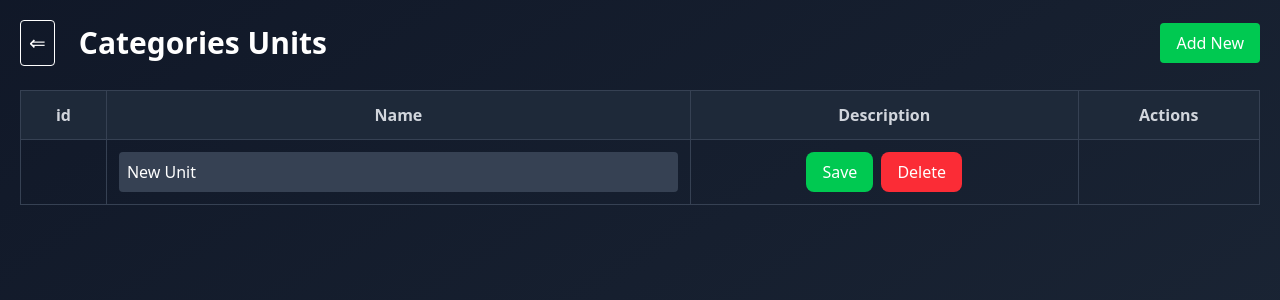
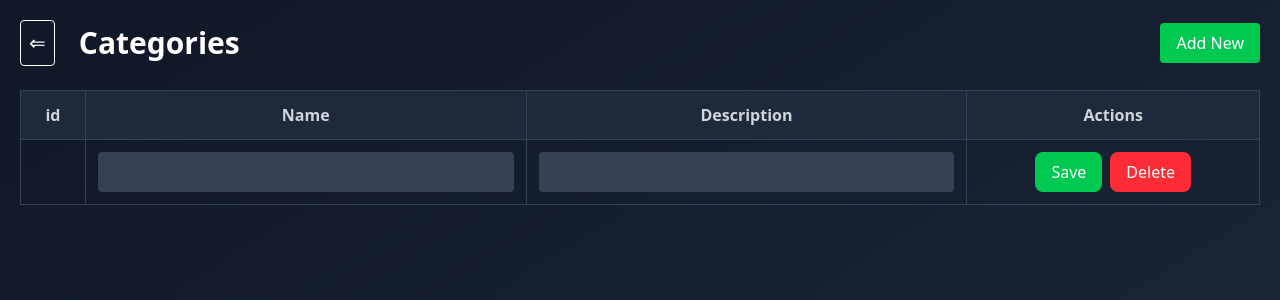
Before and after one commit to RajaShahzaibNaseer/hotel-PMS, a React (Vite) app: page /categories in a window 1280 px wide. Both pictures are taken after a click on the button "Add New". Shown: the top 300 px of the page. Built offline with nearby package versions, Linux system fonts and the light colour scheme; no server answers.

Commit message:
connected catagories with the backend

```diff
--- a/src/components/Inventory/SetupPages/Categories.jsx
+++ b/src/components/Inventory/SetupPages/Categories.jsx
@@ -38,10 +38,10 @@ const Categoriess = () => {
     };
 
     // Handle input change
-    const handleInputChange = (index, value) => {
+    const handleInputChange = (index, field, value) => {
         setCategoriesData((prevData) =>
             prevData.map((item, i) =>
-                i === index ? { ...item, name: value } : item
+                i === index ? { ...item, [field]: value } : item
             )
         );
     };
@@ -58,7 +58,7 @@ const Categoriess = () => {
                     headers: {
                         "Content-Type": "application/json",
                     },
-                    body: JSON.stringify({ name: item.name }),
+                    body: JSON.stringify({ name: item.name, description: item.description}),
                 });
 
                 if (!response.ok) throw new Error("Failed to update item.");
@@ -69,7 +69,7 @@ const Categoriess = () => {
                     headers: {
                         "Content-Type": "application/json",
                     },
-                    body: JSON.stringify({ name: item.name }),
+                    body: JSON.stringify({ name: item.name, description: item.description }),
                 });
 
                 if (!response.ok) throw new Error("Failed to create item.");
@@ -98,7 +98,7 @@ const Categoriess = () => {
 
     // Add a new categories unit
     const handleAddNew = () => {
-        const newCategories = { id: "",name: "New Unit", isEditing: true };
+        const newCategories = { id: "",name: "",description: "", isEditing: true };
         setCategoriesData([...categoriesData, newCategories]);
     };
 
@@ -107,7 +107,7 @@ const Categoriess = () => {
             <div className="flex justify-between items-center mb-6">
                 <div className="flex items-center gap-6">
                     <Link to="/inventory" className="text-xl border p-2 rounded">⇐</Link>
-                    <h1 className="text-3xl font-bold">Categories Units</h1>
+                    <h1 className="text-3xl font-bold">Categories</h1>
                 </div>
                 <button
                     className="bg-green-500 px-4 py-2 rounded"
@@ -141,12 +141,26 @@ const Categoriess = () => {
                                         type="text"
                                         value={row.name}
                                         onChange={(e) =>
-                                            handleInputChange(rowIndex, e.target.value)
+                                            handleInputChange(rowIndex, "name" ,e.target.value)
                                         }
                                         className="p-2 bg-gray-700 rounded w-full"
                                     />
                                 ) : (
                                     row.name
+                                )}
+                            </td>
+                            <td className="border border-gray-700 p-3">
+                                {row.isEditing ? (
+                                    <input
+                                        type="text"
+                                        value={row.description}
+                                        onChange={(e) =>
+                                            handleInputChange(rowIndex, "description", e.target.value)
+                                        }
+                                        className="p-2 bg-gray-700 rounded w-full"
+                                    />
+                                ) : (
+                                    row.description
                                 )}
                             </td>
                             <td className="border border-gray-700 p-3">
--- a/src/components/Inventory/SetupPages/InventorySettings.jsx
+++ b/src/components/Inventory/SetupPages/InventorySettings.jsx
@@ -31,7 +31,7 @@ const InventorySettings = () => {
             <div className="items-center flex flex-col justify-center sm:flex-row gap-4 mt-10">
                 <Button icon={"🚚"} title={"Suppliers"} link={"suppliers"} />
                 <Button icon={"📏"} title={"Measurement Units"} link={"measurement_units"} />
-                <Button icon={"🏷"} title={"Categories"} link={"categories"} />``
+                <Button icon={"🏷"} title={"Categories"} link={"categories"} />
             </div>
         </div>
     )
```
